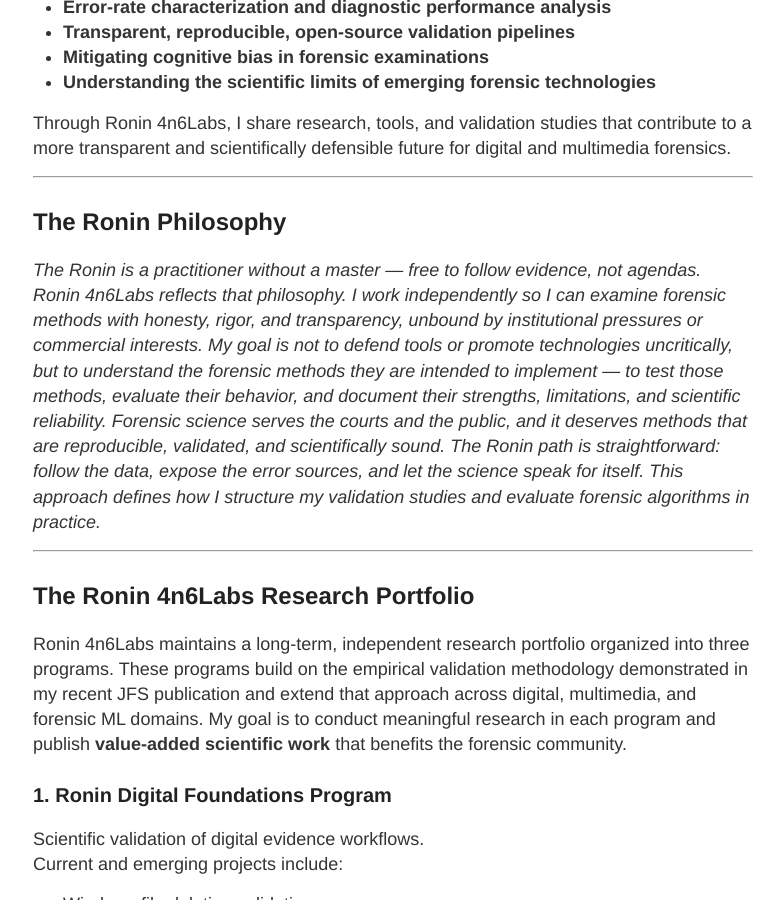
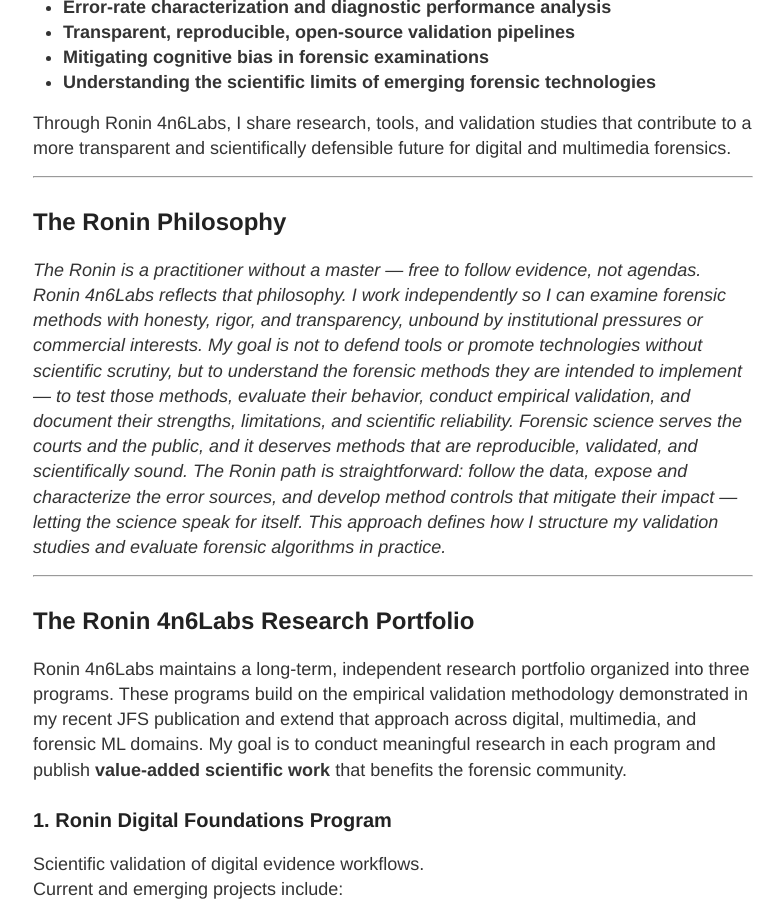
Before and after one commit to ronin4n6labs/Ronin4n6Labs.github.io, a Jekyll site: the page built from about.md, in a window 1280 px wide and 900 px high, scrolled down 2081 px. Shown: the whole window, without its empty margins (247-1031 px from the left). Built offline with Jekyll 4.4.1, drawn with Linux system fonts in a browser that asks for light colours; some of the changed text lies outside the part shown.

Commit message:
Updated for missing sections.

```diff
--- a/about.md
+++ b/about.md
@@ -56,7 +56,7 @@
 
 ## The Ronin Philosophy
 
-*The Ronin is a practitioner without a master — free to follow evidence, not agendas. Ronin 4n6Labs reflects that philosophy. I work independently so I can examine forensic methods with honesty, rigor, and transparency, unbound by institutional pressures or commercial interests. My goal is not to defend tools or promote technologies uncritically, but to understand the forensic methods they are intended to implement — to test those methods, evaluate their behavior, and document their strengths, limitations, and scientific reliability. Forensic science serves the courts and the public, and it deserves methods that are reproducible, validated, and scientifically sound. The Ronin path is straightforward: follow the data, expose the error sources, and let the science speak for itself. This approach defines how I structure my validation studies and evaluate forensic algorithms in practice.*
+*The Ronin is a practitioner without a master — free to follow evidence, not agendas. Ronin 4n6Labs reflects that philosophy. I work independently so I can examine forensic methods with honesty, rigor, and transparency, unbound by institutional pressures or commercial interests. My goal is not to defend tools or promote technologies without scientific scrutiny, but to understand the forensic methods they are intended to implement — to test those methods, evaluate their behavior, conduct empirical validation, and document their strengths, limitations, and scientific reliability. Forensic science serves the courts and the public, and it deserves methods that are reproducible, validated, and scientifically sound. The Ronin path is straightforward: follow the data, expose and characterize the error sources, and develop method controls that mitigate their impact — letting the science speak for itself. This approach defines how I structure my validation studies and evaluate forensic algorithms in practice.*
 
 ---
 
```
Also changed, not shown: other parts of about.md (+1 -1 lines).
